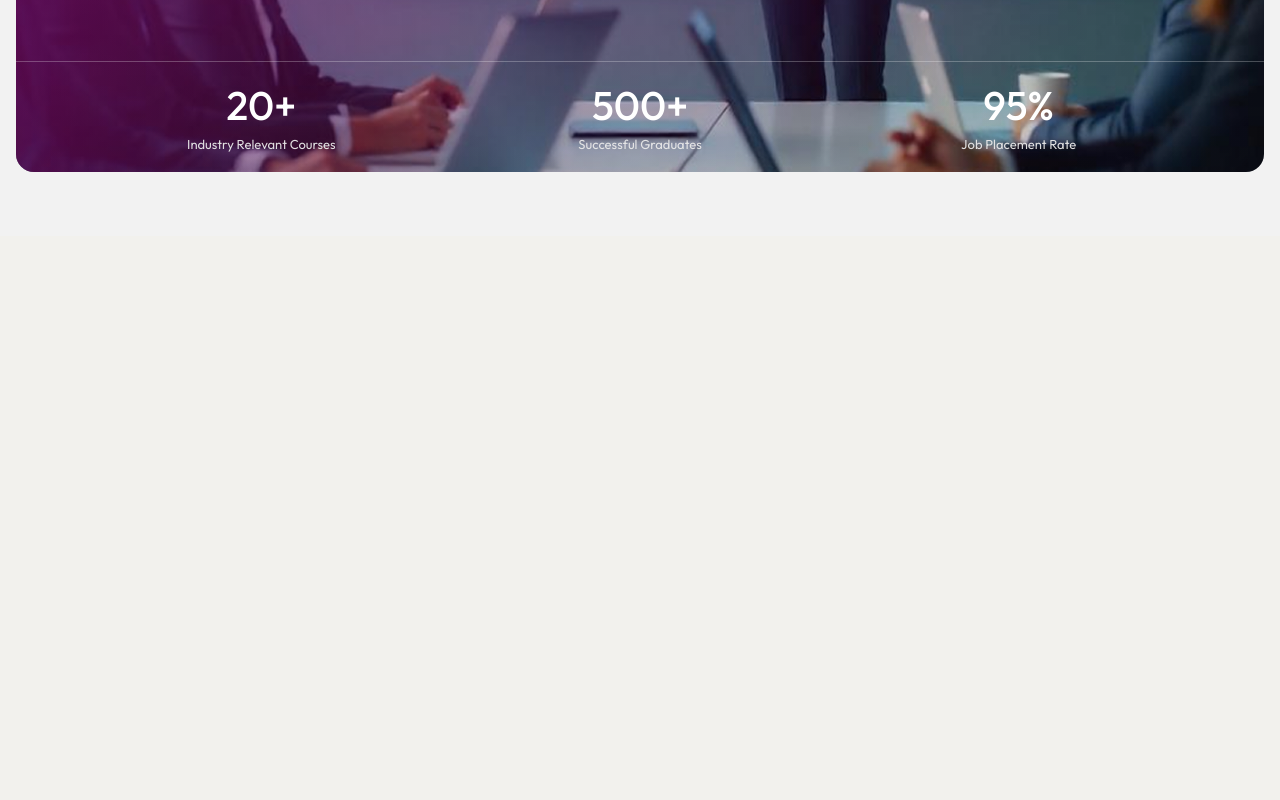
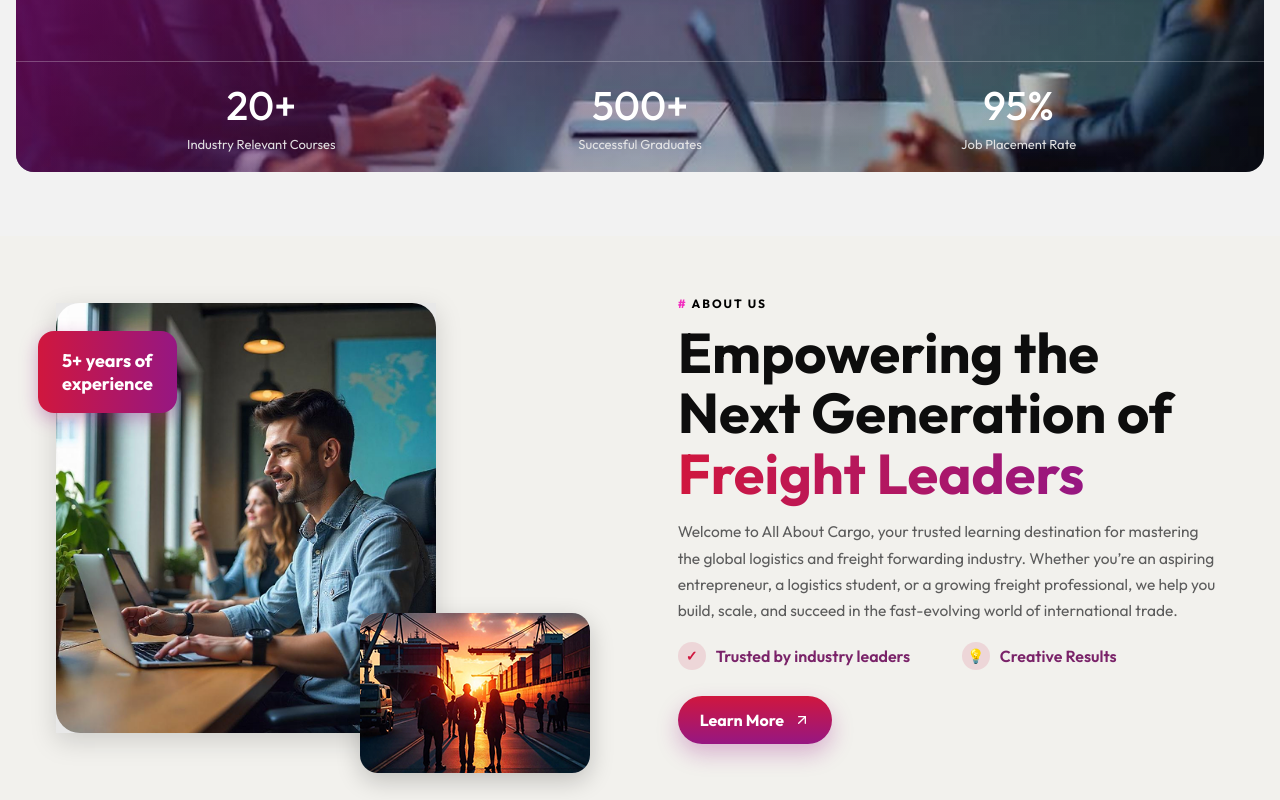
Before and after one commit to pixelvikas/AllAboutCargo, a React (Vite) app: page / in a window 1280 px wide. Shown: the part 564-1364 px from the top of the page. Before the commit the page ends 800 px from the top, so only its background shows below. Built offline with nearby package versions, Linux system fonts and the light colour scheme; a web font is replaced by a local one.

Commit message:
About Us Section Completed

```diff
--- a/src/Pages/Home/Home.jsx
+++ b/src/Pages/Home/Home.jsx
@@ -2,8 +2,13 @@
 import "./style.css";
 import hero from "../../assets/hero.png"; // your image
 import Navbar from "../../Components/Navbar";
+import About1 from "../../assets/about1.png";
+import About2 from "../../assets/about2.png";
+import { FiArrowUpRight } from "react-icons/fi"; // import from react-icons
+
 const Home = () => {
   return (
+    <>
       <div className="home-wrap">
         <div className="frame">
           <Navbar />
@@ -44,6 +49,57 @@
           </section>
         </div>
       </div>
+      <section className="about">
+        {/* LEFT: imagery cluster */}
+        <div className="about-media">
+          <div className="about-card about-card--main">
+            <img src={About1} alt="Team learning logistics" />
+            {/* Gradient badge */}
+            <div className="about-badge">
+              <span>
+                5+ years of
+                <br />
+                experience
+              </span>
+            </div>
+          </div>
+
+          <div className="about-card about-card--thumb">
+            <img src={About2} alt="Freight terminals at sunset" />
+          </div>
+        </div>
+
+        {/* RIGHT: copy */}
+        <div className="about-copy">
+          <span className="about-eyebrow">
+            <span className="pink">#</span> ABOUT US
+          </span>
+          <h2 className="about-title">
+            Empowering the Next Generation of <span>Freight Leaders</span>
+          </h2>
+          <p className="about-desc">
+            Welcome to All About Cargo, your trusted learning destination for
+            mastering the global logistics and freight forwarding industry.
+            Whether you’re an aspiring entrepreneur, a logistics student, or a
+            growing freight professional, we help you build, scale, and succeed
+            in the fast-evolving world of international trade.
+          </p>
+          <div className="about-bullets">
+            <div className="bullet">
+              <span className="bullet-icon">✓</span>
+              Trusted by industry leaders
+            </div>
+            <div className="bullet">
+              <span className="bullet-icon">💡</span>
+              Creative Results
+            </div>
+          </div>
+          <a href="#learn" className="about-cta">
+            Learn More <FiArrowUpRight className="arrow-icon" />
+          </a>
+        </div>
+      </section>
+    </>
   );
 };
 
--- a/src/Pages/Home/style.css
+++ b/src/Pages/Home/style.css
@@ -62,7 +62,7 @@
 }
 
 .pink {
-  color: #F22FBF;
+  color: #f22fbf;
 }
 
 .eyebrow {
@@ -78,7 +78,7 @@
   font-size: clamp(32px, 5vw, 56px);
   line-height: 1.1;
   margin: 0 0 20px 0;
-    font-weight: 700;
+  font-weight: 700;
 
   color: #ffffff;
   text-shadow: 0 2px 12px rgba(0, 0, 0, 0.3);
@@ -191,3 +191,229 @@
     min-height: 340px;
   }
 }
+/* ===== Layout ===== */
+.about {
+  max-width: 1200px;
+  margin: 0 auto;
+  padding: 56px 16px;
+  display: grid;
+  grid-template-columns: 1.05fr 1fr;
+  align-items: center;
+  gap: 48px;
+  color: #0e0e0e;
+}
+
+/* ===== Media cluster (left) ===== */
+.about-media {
+  position: relative;
+  display: inline-block; /* shrink-wrap around the main image */
+  isolation: isolate; /* keeps shadows/overlaps clean */
+}
+
+/* Main image card */
+.about-card--main {
+  position: relative;
+  width: 380px;
+  height: 430px;
+  box-shadow: 0 8px 25px rgba(0, 0, 0, 0.15);
+  background: #e8e8e8;
+}
+
+.about-card--main img {
+  width: 100%;
+  height: 100%;
+
+  border-radius: 24px;
+  object-fit: cover;
+  display: block;
+}
+
+/* Gradient badge */
+.about-badge {
+  position: absolute;
+  top: 28px;
+  left: -18px; /* slight outside pop */
+  background: linear-gradient(to right, #d0173e, #961782); /* brand gradient */
+  color: #fff;
+  font-weight: 700;
+  padding: 18px 24px;
+  font-size: 18px;
+  line-height: 1.28;
+  border-radius: 16px;
+  box-shadow: 0 6px 18px rgba(150, 23, 130, 0.35);
+  z-index: 2;
+}
+
+/* Smaller overlapping image */
+.about-card--thumb {
+  position: absolute;
+  bottom: -40px;
+  right: 40px;
+  width: 230px;
+  height: 160px;
+  border-radius: 18px;
+  overflow: hidden;
+  box-shadow: 0 8px 24px rgba(0, 0, 0, 0.2);
+  background: #eee;
+  z-index: 1;
+}
+
+.about-card--thumb img {
+  width: 100%;
+  height: 100%;
+  object-fit: cover;
+  display: block;
+}
+
+/* ===== Copy (right) ===== */
+.about-copy .about-eyebrow {
+  display: inline-block;
+  font-size: 12px;
+  letter-spacing: 2px;
+  font-weight: 700;
+  color: #000;
+  margin-bottom: 12px;
+}
+
+.about-title {
+  font-size: clamp(32px, 4.6vw, 56px);
+  line-height: 1.08;
+  margin: 0 0 12px 0;
+  font-weight: 700;
+  color: #0d0d0d;
+}
+
+.about-title span {
+  background: linear-gradient(90deg, #d0173e, #961782);
+  -webkit-background-clip: text;
+  -webkit-text-fill-color: transparent;
+  background-clip: text;
+  text-fill-color: transparent;
+}
+
+.about-desc {
+  color: #5c5c5c;
+  line-height: 1.7;
+  font-size: 15.5px;
+  margin: 14px 0 18px;
+  max-width: 620px;
+}
+
+/* Bullets */
+.about-bullets {
+  display: grid;
+  grid-template-columns: 1fr 1fr;
+  gap: 14px 22px;
+  margin: 8px 0 26px;
+}
+
+.bullet {
+  display: grid;
+  grid-template-columns: auto 1fr;
+  align-items: center;
+  gap: 10px;
+  font-weight: 600;
+  color: #7a2369;
+}
+
+.bullet small {
+  display: block;
+  font-weight: 500;
+  color: #8a8a8a;
+  margin-left: 30px;
+  margin-top: 4px;
+  font-size: 12.5px;
+}
+
+.bullet-icon {
+  display: inline-grid;
+  place-items: center;
+  width: 28px;
+  height: 28px;
+  border-radius: 999px;
+  background: rgba(208, 23, 62, 0.12);
+  color: #d0173e;
+  font-size: 14px;
+  font-weight: 900;
+}
+
+.bullet-icon.bulb {
+  background: rgba(150, 23, 130, 0.12);
+  color: #961782;
+}
+
+/* CTA button */
+.about-cta {
+  display: inline-flex;
+  align-items: center;
+  gap: 10px;
+  text-decoration: none;
+  font-weight: 700;
+  color: #fff;
+  background: linear-gradient(to bottom, #d0173e, #961782); /* brand gradient */
+  padding: 14px 22px;
+  border-radius: 999px;
+  box-shadow: 0 10px 22px rgba(150, 23, 130, 0.28);
+  transition: transform 0.2s ease, box-shadow 0.25s ease;
+  width: fit-content;
+}
+
+.about-cta .arrow {
+  display: inline-block;
+  transform: translateY(1px);
+}
+
+.about-cta:hover {
+  transform: translateY(-2px);
+  box-shadow: 0 14px 28px rgba(208, 23, 62, 0.35);
+}
+
+/* ===== Responsive ===== */
+@media (max-width: 1140px) {
+  .about {
+    grid-template-columns: 1fr;
+    gap: 56px;
+    justify-items: center;
+    text-align: left;
+  }
+}
+
+@media (max-width: 768px) {
+  .about-card--main {
+    width: 86vw; /* scale with viewport */
+    max-width: 420px;
+    height: 380px;
+  }
+  .about-card--thumb {
+    width: 50%;
+    height: 150px;
+    bottom: -28px;
+    right: -24px;
+  }
+  .about-badge {
+    left: -10px;
+    padding: 16px 20px;
+    font-size: 16px;
+  }
+  .about-bullets {
+    grid-template-columns: 1fr;
+  }
+}
+
+@media (max-width: 520px) {
+  .about {
+    padding: 44px 14px;
+  }
+  .about-card--main {
+    height: 320px;
+  }
+  .about-card--thumb {
+    width: 58%;
+    height: 140px;
+    bottom: -22px;
+    right: -18px;
+  }
+  .about-badge {
+    border-radius: 14px;
+  }
+}
```
Also changed, not shown: src/assets/about1.png (added), src/assets/about2.png (added). Lines whose indentation alone changed are shown as unchanged.
